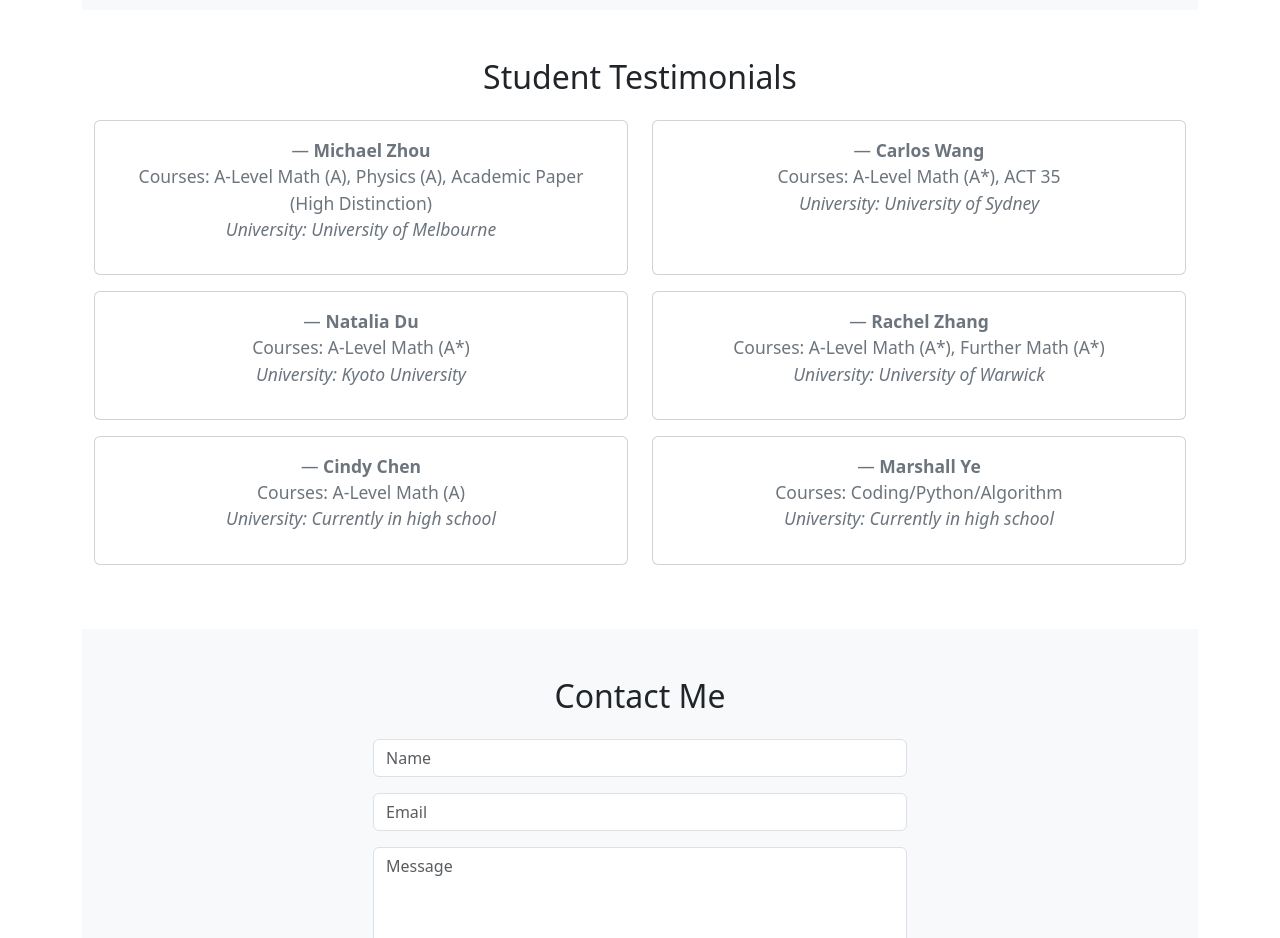
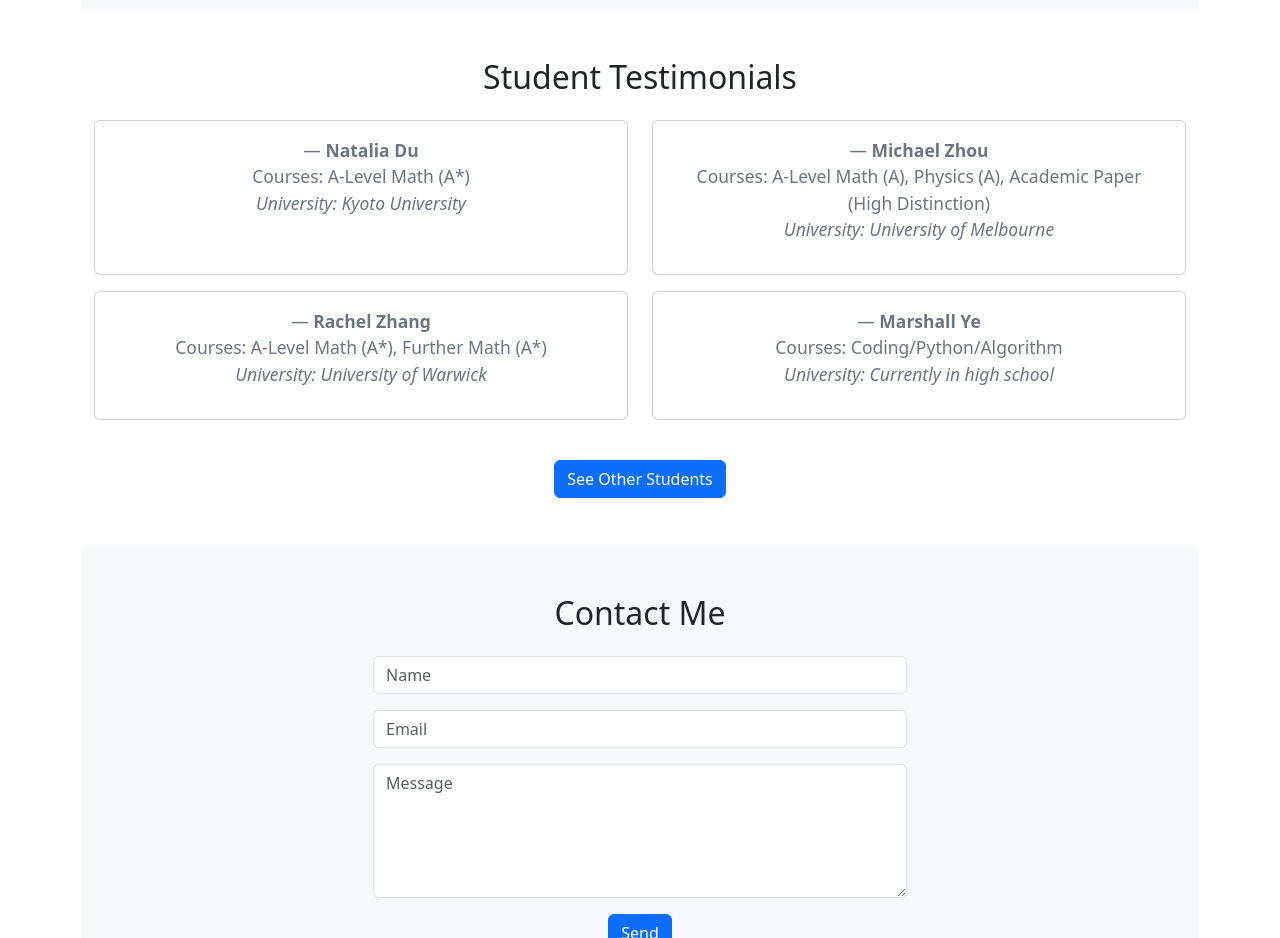
Before and after one commit to AlanChu61/tutor-react, a React (Create React App) app: page / in a window 1280 px wide. Shown: the part 1480-2418 px from the top of the page. Built offline with nearby package versions, Linux system fonts and the light colour scheme.

Commit message:
added shuffle student achment

```diff
--- a/src/components/AcademicHighlights.js
+++ b/src/components/AcademicHighlights.js
@@ -1,4 +1,4 @@
-import React from 'react';
+import React, { useState, useEffect } from 'react';
 import { useLanguage } from '../App';
 
 function AcademicHighlights() {
@@ -77,12 +77,48 @@ function AcademicHighlights() {
         }
     };
 
+    // State to store current visible testimonials and screen size
+    const [visibleTestimonials, setVisibleTestimonials] = useState([]);
+    const [numTestimonials, setNumTestimonials] = useState(4);
+
+    // Function to generate a random selection of testimonials
+    const generateRandomTestimonials = (num) => {
+        const { testimonials } = content[language];
+        const shuffled = testimonials.sort(() => 0.5 - Math.random());
+        return shuffled.slice(0, num);
+    };
+
+    // Handle window resize to adjust the number of testimonials based on screen size
+    const handleResize = () => {
+        if (window.innerWidth < 768) {
+            setNumTestimonials(3);
+        } else {
+            setNumTestimonials(4);
+        }
+    };
+
+    // Initialize and update testimonials based on screen size
+    useEffect(() => {
+        handleResize(); // Set initial number of testimonials
+        window.addEventListener('resize', handleResize);
+        return () => window.removeEventListener('resize', handleResize);
+    }, [language]); // Update on language change
+
+    useEffect(() => {
+        setVisibleTestimonials(generateRandomTestimonials(numTestimonials));
+    }, [numTestimonials]);
+
+    // Function to handle button click
+    const handleShowMore = () => {
+        setVisibleTestimonials(generateRandomTestimonials(numTestimonials));
+    };
+
     return (
         <section id="testimonials" className="py-5">
             <div className="container">
                 <h2 className="text-center mb-4">{content[language].title}</h2>
                 <div className="row">
-                    {content[language].testimonials.map((testimonial, index) => (
+                    {visibleTestimonials.map((testimonial, index) => (
                         <div className="col-md-6 mb-3" key={index}>
                             <div className="card h-100">
                                 <div className="card-body">
@@ -98,6 +134,11 @@ function AcademicHighlights() {
                         </div>
                     ))}
                 </div>
+                <div className="text-center mt-4">
+                    <button className="btn btn-primary" onClick={handleShowMore}>
+                        {language === 'en' ? 'See Other Students' : '看其他学生'}
+                    </button>
+                </div>
             </div>
         </section>
     );
```
